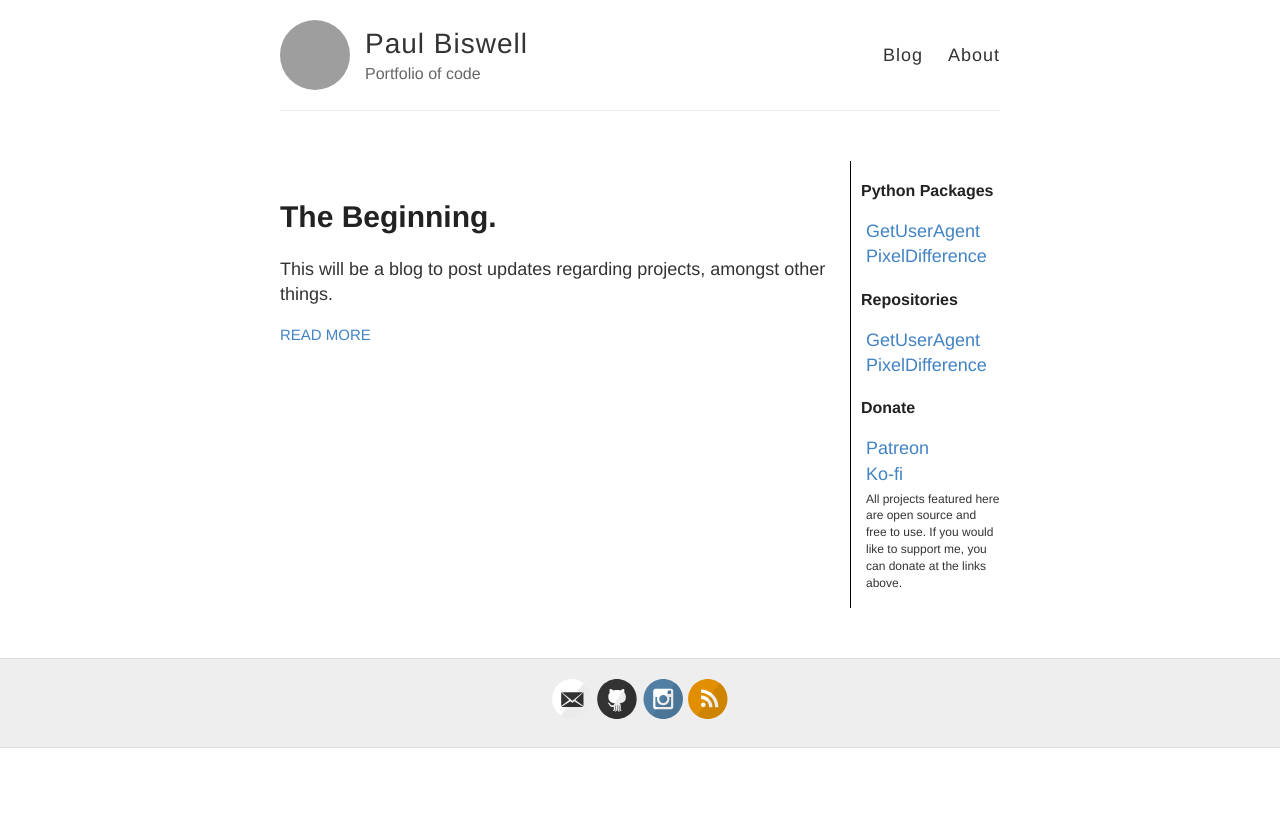
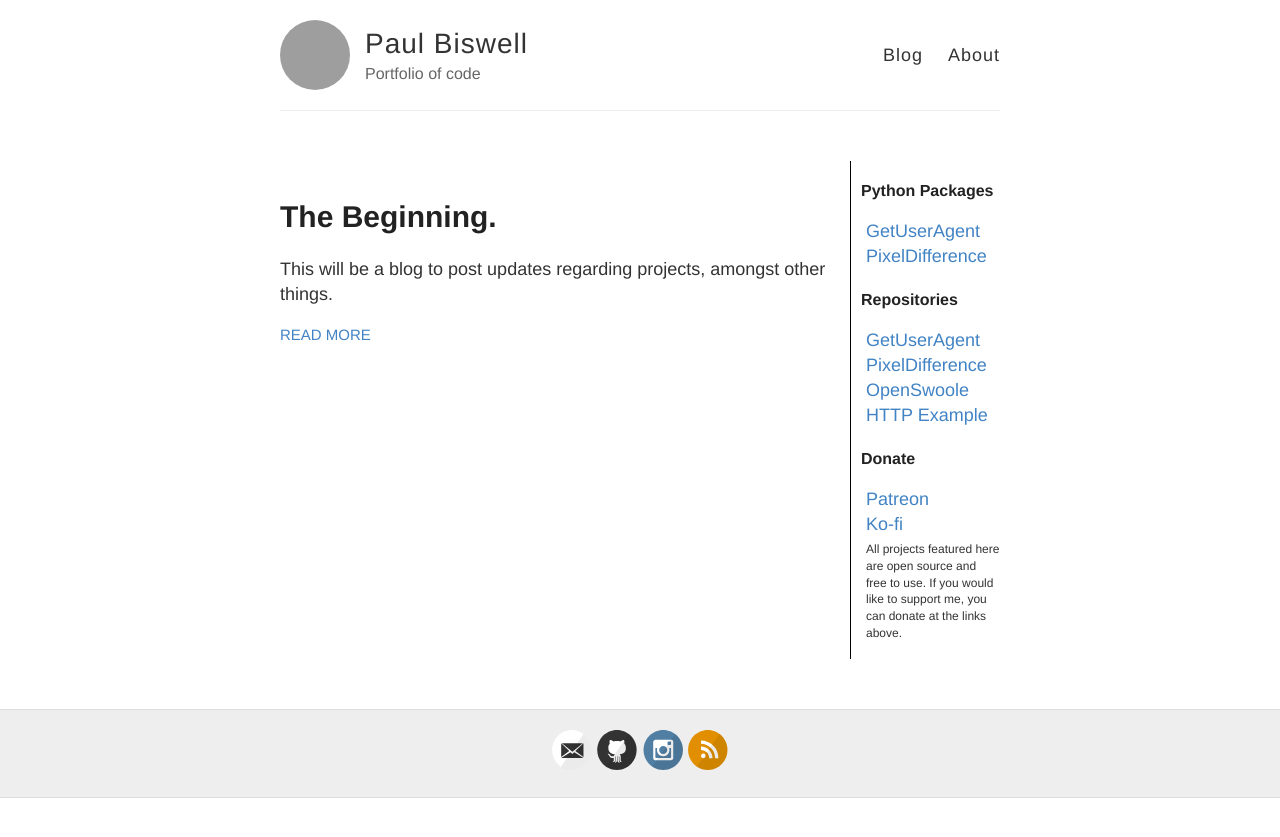
Before and after one commit to pbiswell/pbiswell.github.io, a Jekyll site: the page built from index.html, in a window 1280 px wide. Shown: the top 837 px of the page. Built offline with Jekyll 4.4.1, drawn with Linux system fonts in a browser that asks for light colours; grey boxes are pictures that could not be loaded.

Commit message:
Update sidebar.html

```diff
--- a/_includes/sidebar.html
+++ b/_includes/sidebar.html
@@ -17,6 +17,9 @@
     <li>
     <a href="https://github.com/pbiswell/pixeldifference">PixelDifference</a>
     </li>
+    <li>
+    <a href="https://github.com/pbiswell/openswoole-http-example">OpenSwoole HTTP Example</a>
+    </li>
     </ul>
 
     <h2>Donate</h2>
```
